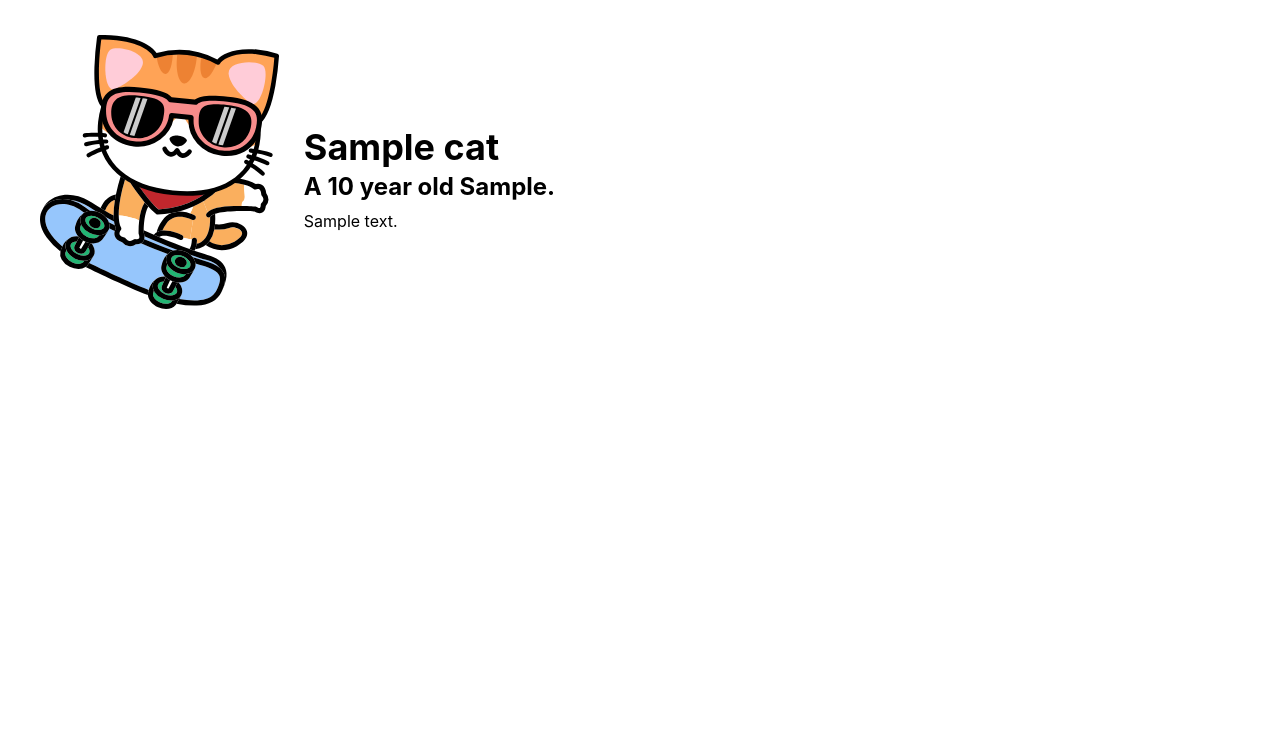
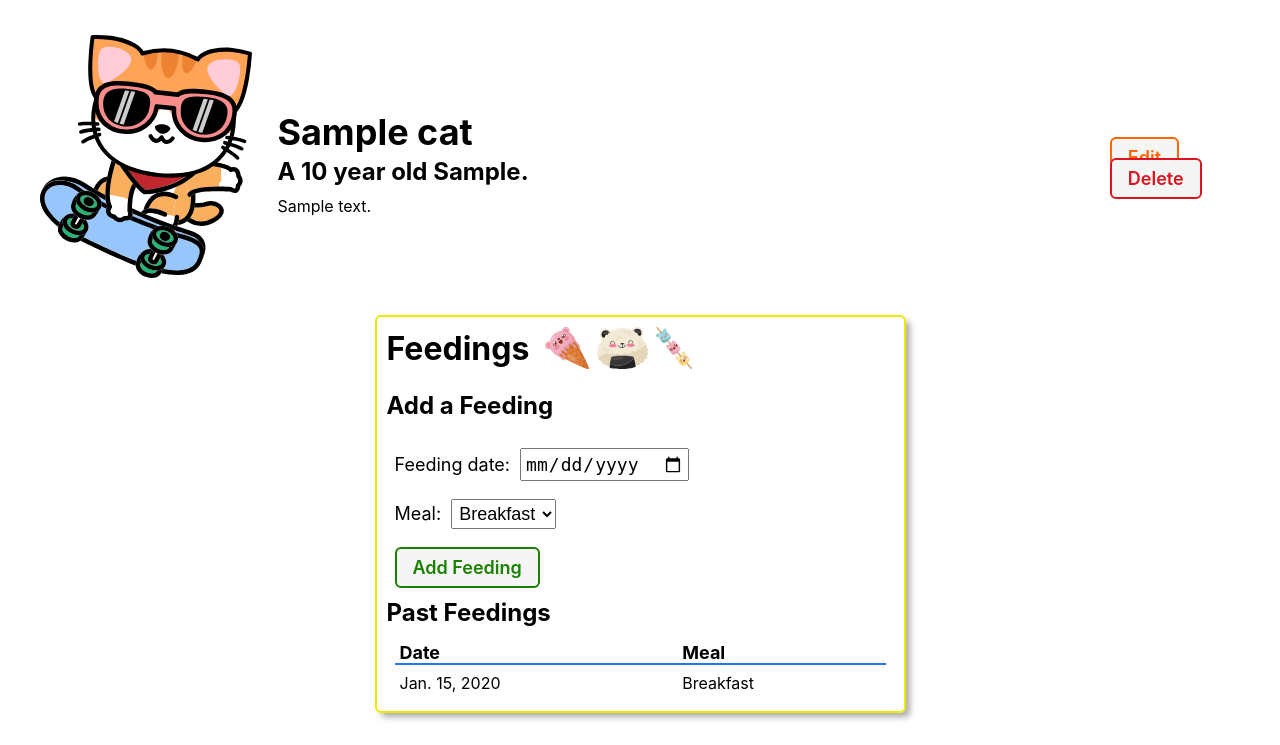
Before and after one commit to MohdGA/django-crud-app-cat-collector, a Django app: page /cats/1/ in a window 1280 px wide. Shown: the part 55-800 px from the top of the page. Run offline with Django 5.2, Linux system fonts and the light colour scheme; tables that the repository leaves empty hold one stand-in row (values such as "Sample post").

Commit message:
finished

```diff
--- a/main_app/admin.py
+++ b/main_app/admin.py
@@ -1,4 +1,5 @@
 from django.contrib import admin
-from .models import Cat
+from .models import Cat, Feeding
 # Register your models here.
 admin.site.register(Cat)
+admin.site.register(Feeding)
--- /dev/null
+++ b/main_app/forms.py
@@ -0,0 +1,16 @@
+from django import forms
+from .models import Feeding
+
+class FeedingForm(forms.ModelForm):
+    class Meta:
+        model = Feeding
+        fields = ['date', 'meal']
+        widgets = {
+            'date': forms.DateInput(
+                format=('%Y-%m-%d'),
+                attrs={
+                    'placeholder': 'Select a date',
+                    'type': 'date'
+                }
+            ),
+        }
--- a/main_app/models.py
+++ b/main_app/models.py
@@ -2,6 +2,12 @@
 from django.urls import reverse
 
 # Create your models here.
+
+MEALS = (
+    ('B', 'Breakfast'),
+    ('L', 'Lunch'),
+    ('D', 'Dinner')
+)
 
 class Cat(models.Model):
     name = models.CharField(max_length=100)
@@ -14,3 +20,24 @@
 
 def get_absolute_url(self):
     return reverse('cat-detail', kwargs={'cat_id': self.id})
+
+# Add new Feeding model below Cat model
+
+class Feeding(models.Model):
+    date = models.DateField('Feeding date')
+    meal = models.CharField(
+        max_length=1,
+        # add the 'choices' field option
+        choices=MEALS,
+        # set the default value for meal to be 'B'
+        default=MEALS[0][0]
+    )
+
+    cat = models.ForeignKey(Cat, on_delete=models.CASCADE)
+
+    def __str__(self):
+        # Nice method for obtaining the friendly value of a Field.choice
+        return f"{self.get_meal_display()} on {self.date}"
+
+    class Meta:
+        ordering = ['-date']  # This line makes the newest feedings appear first
--- a/main_app/templates/cats/detail.html
+++ b/main_app/templates/cats/detail.html
@@ -31,5 +31,66 @@
 
     <p>{{ cat.description }}</p>
   </div>
+
+  <div class="cat-actions">
+    <a href="{% url 'cat-update' cat.id %}" class="btn warn">Edit</a>
+    <a href="{% url 'cat-delete' cat.id %}" class="btn danger">Delete</a>
+  </div>
+
 </section>
+
+<!-- Existing cat-container above -->
+<div class="feedings-toy-container">
+  <section class="feedings">
+    <div class="subsection-title">
+      <h2>Feedings</h2>
+      <img
+        src="{% static 'images/cat-cone.svg' %}"
+        alt="An ice cream cone cat"
+      />
+      <img src="{% static 'images/cat-onigiri.svg' %}" alt="A cat as onigiri" />
+      <img
+        src="{% static 'images/kitty-kabob.svg' %}"
+        alt="A kabob of kittens"
+      />
+    </div>
+
+    <h3>Add a Feeding</h3>
+<form
+  action="{% url 'add-feeding' cat.id %}"
+  method="post"
+  class="subsection-content"
+  autocomplete="off"
+>
+  {% csrf_token %}
+  {{ feeding_form.as_p }}
+  <button type="submit" class="btn submit">Add Feeding</button>
+</form>
+
+    <h3>Past Feedings</h3>
+{% if cat.feeding_set.all.count %}
+  <table>
+    <thead>
+      <tr>
+        <th>Date</th>
+        <th>Meal</th>
+      </tr>
+    </thead>
+    <tbody>
+      {% for feeding in cat.feeding_set.all %}
+      <tr>
+        <td>{{feeding.date}}</td>
+        <td>{{feeding.get_meal_display}}</td>
+      </tr>
+      {% endfor %}
+    </tbody>
+  </table>
+{% else %}
+  <div class="subsection-content">
+    <p>⚠️ {{cat.name}} has not been fed!</p>
+  </div>
+{% endif %}
+  </section>
+</div>
+
 {% endblock %}
--- a/main_app/urls.py
+++ b/main_app/urls.py
@@ -7,4 +7,11 @@
     path('cats/', views.cat_index, name = 'cat-index'),
     path('cats/<int:cat_id>/', views.cat_detail, name = "cat-detail"),
     path('cats/create/', views.CatCreate.as_view(), name = "cat-create"),
+    path('cats/<int:pk>/update/', views.CatUpdate.as_view(), name = 'cat-update'),
+    path('cats/<int:pk>/delete/', views.CatDelete.as_view(), name = 'cat-delete'),
+    path(
+        'cats/<int:cat_id>/add-feeding/',
+        views.add_feeding,
+        name='add-feeding'
+    ),
 ]
--- a/main_app/views.py
+++ b/main_app/views.py
@@ -1,8 +1,8 @@
-from django.shortcuts import render
+from django.shortcuts import render, redirect
 from django.http import HttpResponse
-from django.views.generic.edit import CreateView
+from django.views.generic.edit import CreateView, UpdateView, DeleteView
 from .models import Cat
-# Create your views here.
+from .forms import FeedingForm
 
 # FUNCTION BASED VIEWS
 def home(request):
@@ -17,10 +17,37 @@
 
 def cat_detail(request, cat_id):
     cat = Cat.objects.get(id=cat_id)
-    return render(request, 'cats/detail.html', {'cat': cat})
+    # instantiate FeedingForm to be rendered in the template
+    feeding_form = FeedingForm()
+    return render(request, 'cats/detail.html', {
+        # include the cat and feeding_form in the context
+        'cat': cat, 'feeding_form': feeding_form
+    })
+
+def add_feeding(request, cat_id):
+    # create a ModelForm instance using the data in request.POST
+    form = FeedingForm(request.POST)
+    # validate the form
+    if form.is_valid():
+        # don't save the form to the db until it
+        # has the cat_id assigned
+        new_feeding = form.save(commit=False)
+        new_feeding.cat_id = cat_id
+        new_feeding.save()
+    return redirect('cat-detail', cat_id=cat_id)
 
 # CLASS BASED VIEWS
 class CatCreate(CreateView):
     model = Cat
     fields = '__all__'
     success_url = '/cats/'
+
+class CatUpdate(UpdateView):
+    model = Cat
+    # Let's disallow the renaming of a cat by excluding the name field!
+    fields = ['breed', 'description', 'age']
+    success_url = '/cats/'
+
+class CatDelete(DeleteView):
+    model = Cat
+    success_url = '/cats/'
```
Also changed, not shown: main_app/templates/main_app/cat_confirm_delete.html (added, +18 -0 lines), main_app/templates/main_app/cat_form.html (+15 -10 lines), main_app/migrations/0002_feeding.py (added).
